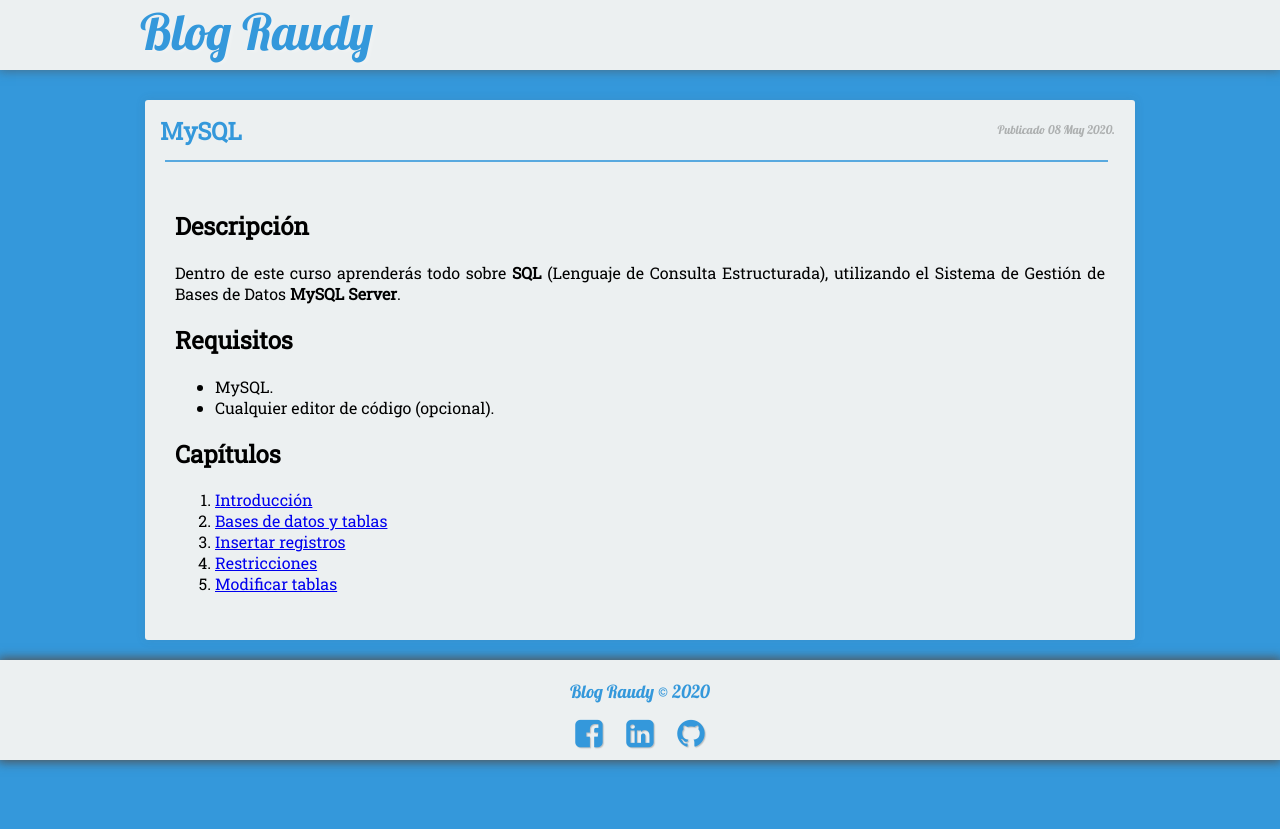
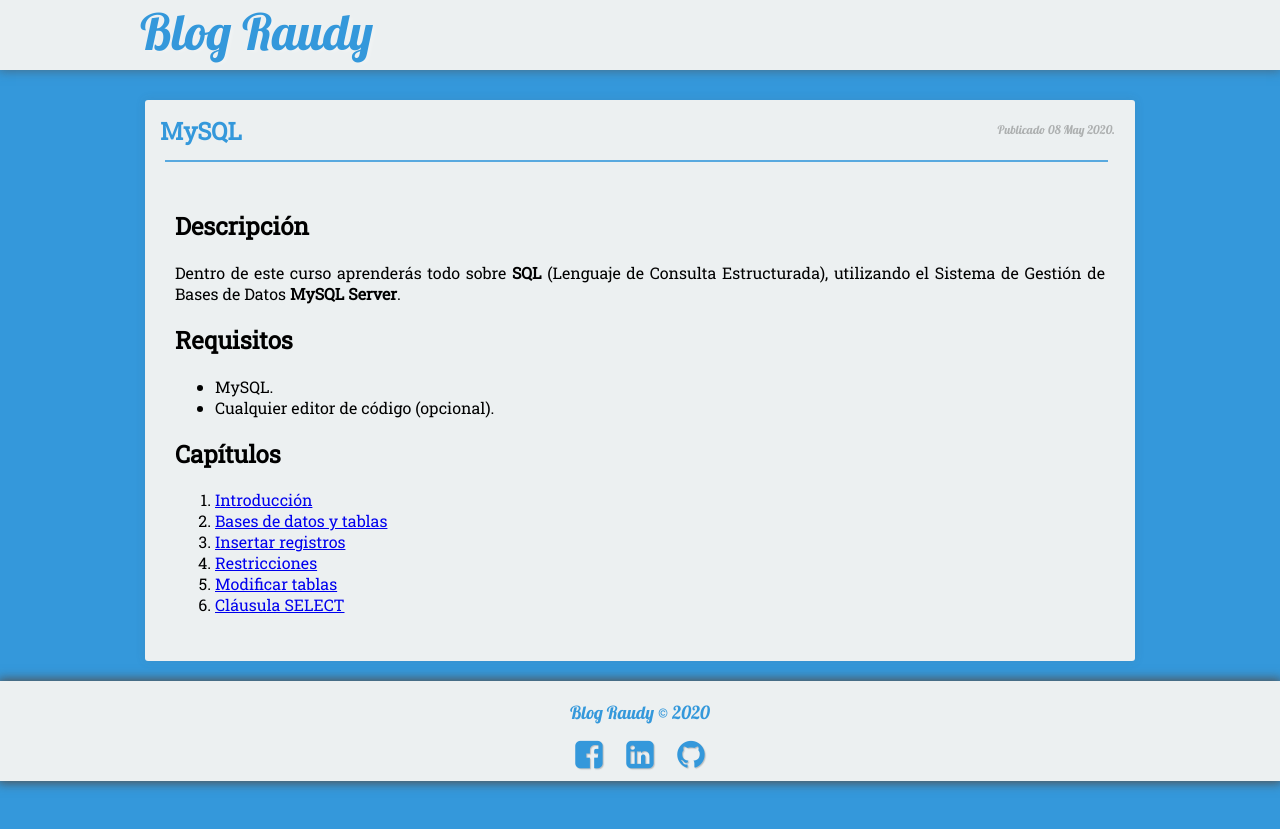
Before and after one commit to nisoto/Blog-anterior-2.0, a Jekyll site: the page built from _posts/2020-05-08-curso-bases-de-datos.md, in a window 1280 px wide. Shown: the top 829 px of the page. Built offline with Jekyll 4.4.1, drawn with Linux system fonts in a browser that asks for light colours; nearby versions of some CDN libraries.

Commit message:
Update 2020-05-08-curso-bases-de-datos.md

```diff
--- a/_posts/2020-05-08-curso-bases-de-datos.md
+++ b/_posts/2020-05-08-curso-bases-de-datos.md
@@ -25,3 +25,4 @@ Dentro de este curso aprenderás todo sobre **SQL** (Lenguaje de Consulta Estruc
 3. [Insertar registros](https://slides.com/nisoto4004/leccion-n-3-mysql)
 4. [Restricciones](https://slides.com/nisoto4004/leccion-n-4-mysql)
 5. [Modificar tablas](https://slides.com/nisoto4004/leccion-n-5-mysql)
+6. [Cláusula SELECT](https://slides.com/nisoto4004/leccion-n-6-mysql)
```
